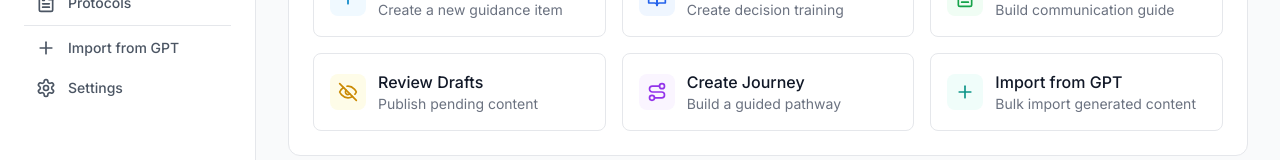
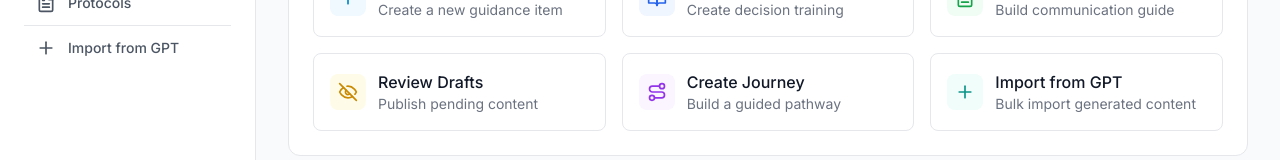
Before and after one commit to darrengalvin/oceaninsights, a Next.js app in the folder admin/: page / in a window 1280 px wide. Shown: the part 364-524 px from the top of the page. Built offline with nearby package versions, Linux system fonts and the light colour scheme; no server answers; the database is empty.

Commit message:
Remove unused Settings link from admin navigation

```diff
--- a/admin/src/components/Sidebar.tsx
+++ b/admin/src/components/Sidebar.tsx
@@ -7,7 +7,6 @@ import {
   BookOpen,
   Folders,
   Route,
-  Settings,
   Plus,
   FileText,
 } from 'lucide-react'
@@ -81,11 +80,6 @@ export default function Sidebar() {
           <Plus className="w-5 h-5" />
           Import from GPT
         </Link>
-
-        <Link href="/settings" className={linkClass('/settings')}>
-          <Settings className="w-5 h-5" />
-          Settings
-        </Link>
       </nav>
     </aside>
   )
```
